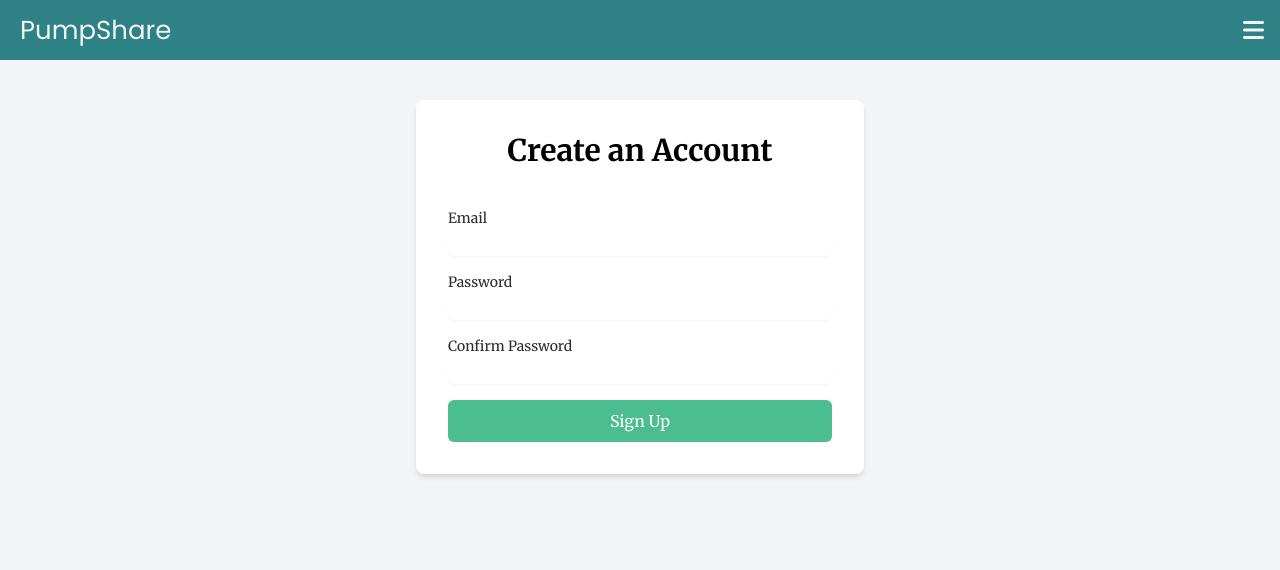
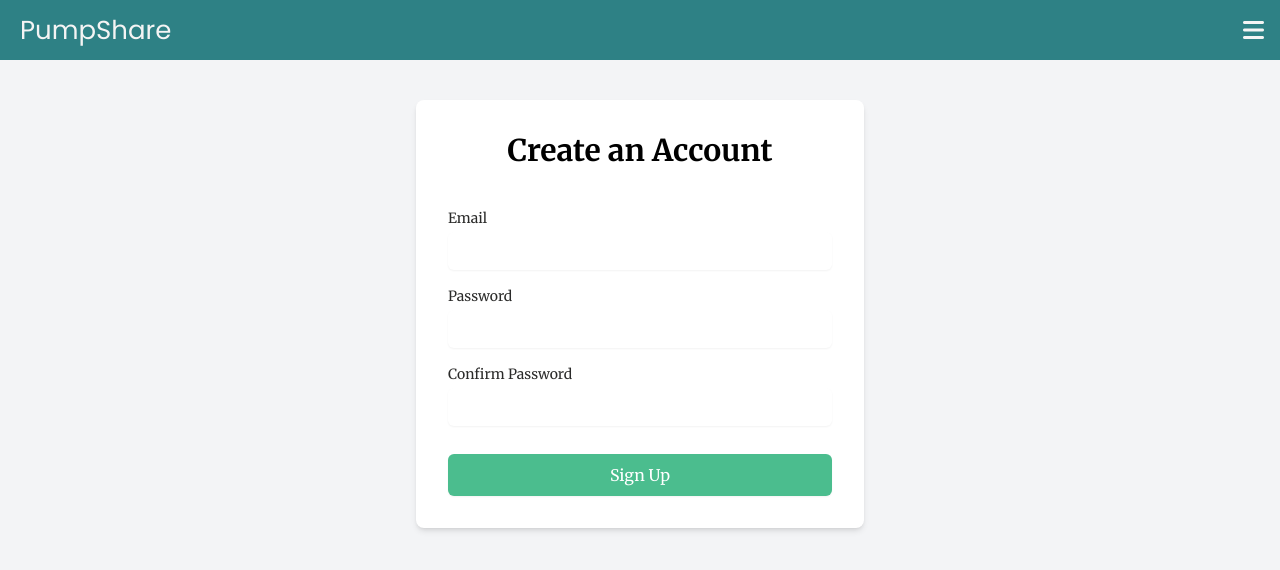
Before and after one commit to lukesnc/pumpshare, a React (Vite) app in the folder client/: page /signup in a window 1280 px wide. Shown: the top 570 px of the page. Built offline with nearby package versions, Linux system fonts and the light colour scheme.

Commit message:
Added optional Google/Apple signup buttons

```diff
--- a/client/src/pages/Signup.jsx
+++ b/client/src/pages/Signup.jsx
@@ -8,18 +8,29 @@ const Signup = () => {
         <form>
           <div className="mb-4">
             <label htmlFor="email" className="block text-sm font-medium text-primary font-merriweather">Email</label>
-            <input type="email" id="email" name="email" className="mt-1 block w-full border-gray-300 rounded-md shadow-sm focus:border-teal-500 focus:ring focus:ring-teal-500 focus:ring-opacity-50" />
+            <input type="email" id="email" name="email" className="mt-1 h-[38px] block w-full border-emeraldMist rounded-md shadow-sm focus:border-emeraldMist focus:ring focus:ring-emeraldMist focus:ring-opacity-50" />
           </div>
           <div className="mb-4">
             <label htmlFor="password" className="block text-sm font-medium text-primary font-merriweather">Password</label>
-            <input type="password" id="password" name="password" className="mt-1 block w-full border-gray-300 rounded-md shadow-sm focus:border-teal-500 focus:ring focus:ring-teal-500 focus:ring-opacity-50" />
+            <input type="password" id="password" name="password" className="mt-1 h-[38px] block w-full border-secondary rounded-md shadow-sm focus:border-emeraldMist focus:ring focus:ring-emeraldMist focus:ring-opacity-50" />
           </div>
           <div className="mb-4">
             <label htmlFor="confirm-password" className="block text-sm font-medium text-primary font-merriweather">Confirm Password</label>
-            <input type="password" id="confirm-password" name="confirm-password" className="mt-1 block w-full border-gray-300 rounded-md shadow-sm focus:border-teal-500 focus:ring focus:ring-teal-500 focus:ring-opacity-50" />
+            <input type="password" id="confirm-password" name="confirm-password" className="mt-1 h-[38px] block w-full border-secondary rounded-md shadow-sm focus:border-emeraldMist focus:ring focus:ring-emeraldMist focus:ring-opacity-50" />
           </div>
-          <button type="submit" className="w-full py-2 px-4 border border-transparent rounded-md shadow-sm text-white bg-emeraldMist hover:bg-emeraldMist focus:outline-none focus:ring-2 focus:ring-offset-2 focus:ring-teal-500 font-merriweather">Sign Up</button>
+          <button type="submit" className="w-full mt-3 py-2 px-4 border border-transparent rounded-md shadow-sm text-white bg-emeraldMist hover:bg-emeraldMist focus:outline-none focus:ring-2 focus:ring-offset-2 focus:ring-emeraldMist font-merriweather">Sign Up</button>
         </form>
+        {/* Google/Apple Signup Buttons */}
+        {/* <div className="flex items-center mt-4">
+        <div className="border-t border-gray-300 w-full"></div>
+        <span className="px-4 py-2 bg-white text-sm text-gray-300">or</span>
+        <div className="border-t border-gray-300 w-full"></div>
+      </div>
+      <div className="justify-center mt-4">
+        <button className="bg-[#DB4437] w-full text-white py-2 px-4 rounded-md">Sign up with Google</button>
+        <button className="bg-primary w-full text-white py-2 px-4 rounded-md mt-3">Sign up with Apple</button>
+      </div> */}
+
       </div>
     </div>
   );
```
